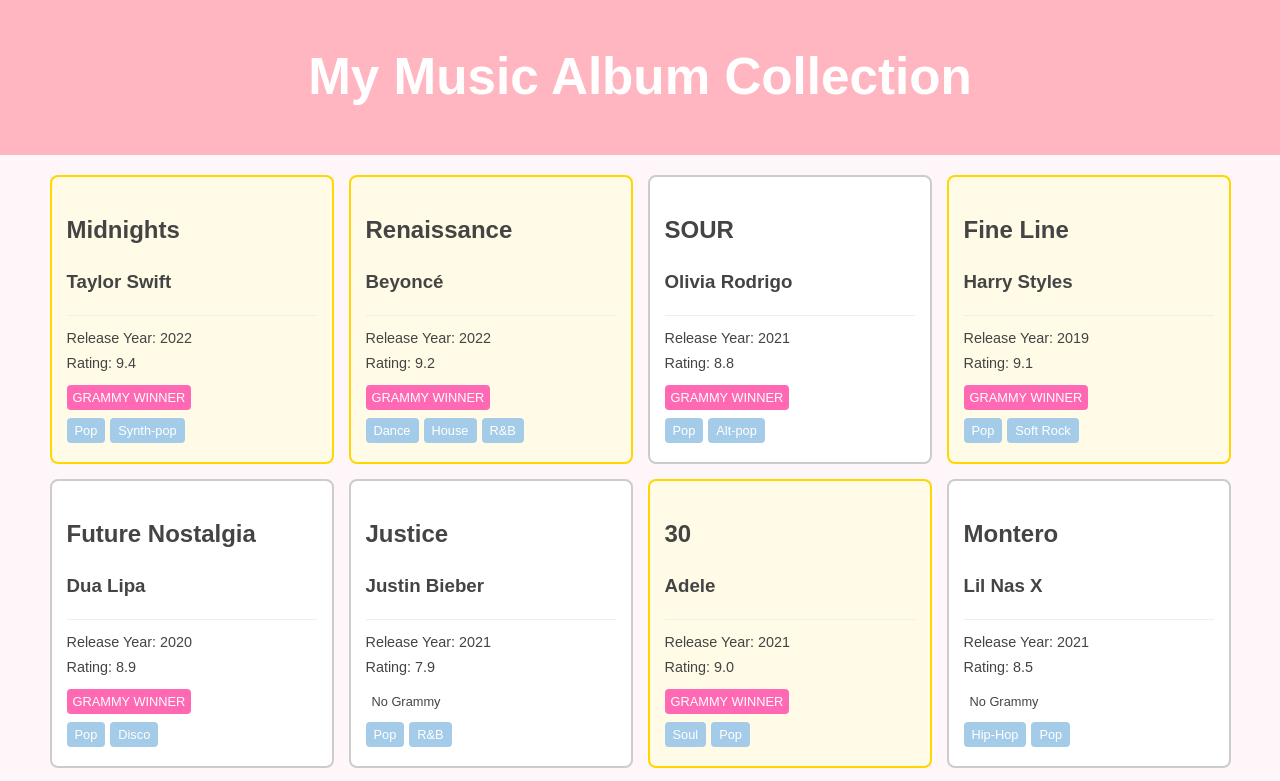
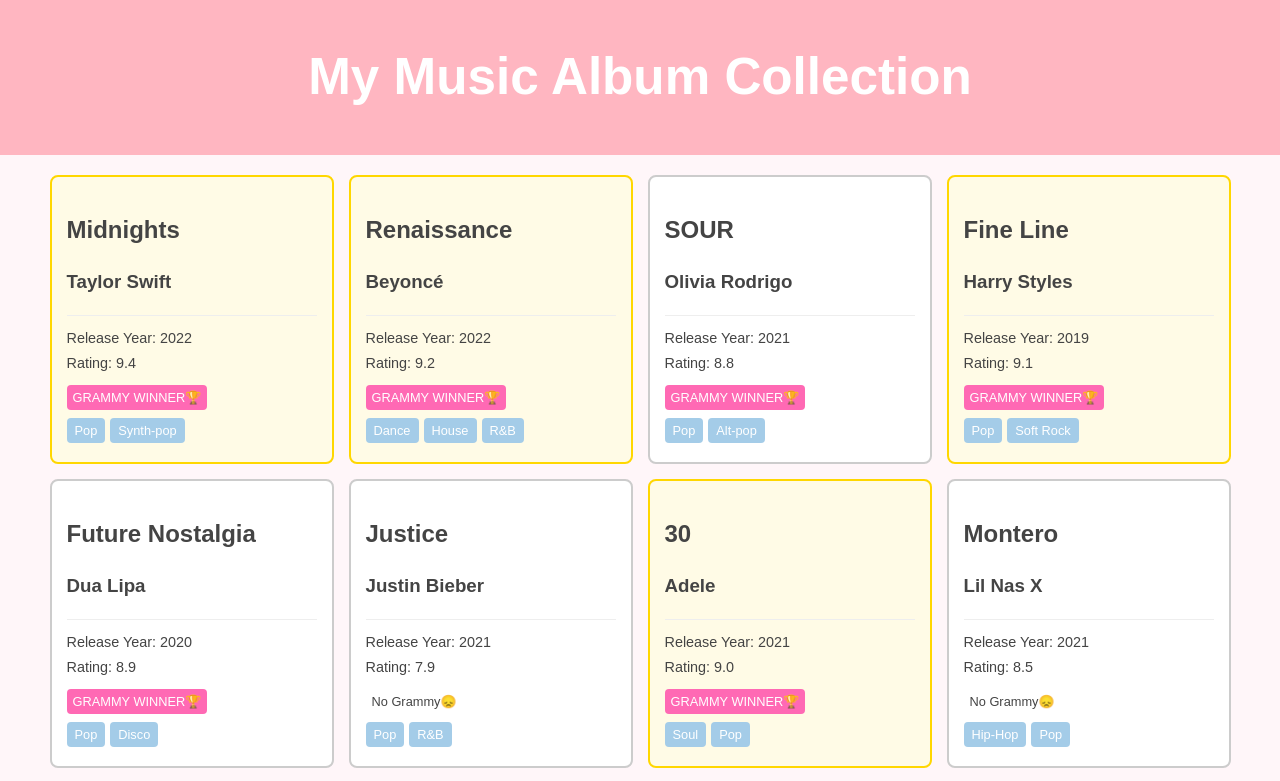
Before and after one commit to beza102/-dynamic-collections, a React app: page / in a window 1280 px wide. Shown: the top 781 px of the page. Built offline with nearby package versions, Linux system fonts and the light colour scheme; the HTML template or start-up script is replaced by a standard one.

Commit message:
made change on my css

```diff
--- a/src/App.jsx
+++ b/src/App.jsx
@@ -12,6 +12,7 @@
     <Header />
     <main className="album-collection">
       {albumsData.map((album, index) =>(
+        //prop
         <AlbumCard
           key={index}
           album={album}
--- a/src/components/AlbumCard.jsx
+++ b/src/components/AlbumCard.jsx
@@ -6,7 +6,6 @@
 
   let cardClassName = "album-card";
   //conditional
-
   if (album.rating >= 9.0) {
     cardClassName += " high-rating";
   }
@@ -17,6 +16,7 @@
       <h3>{album.artist}</h3>
 
       <AlbumDetails
+      //prop
         year={album.year}
         rating={album.rating}
         isGrammyWinner={album.isGrammyWinner}
--- a/src/components/AlbumDetails.jsx
+++ b/src/components/AlbumDetails.jsx
@@ -6,9 +6,9 @@
 
    //conditional rendering for grammy badge
    if(isGrammyWinner){
-    grammyBadge =<span className="badge grammy-badge">GRAMMY WINNER</span>
+    grammyBadge =<span className="badge grammy-badge">GRAMMY WINNER🏆</span>
    }else{
-    grammyBadge =<span className="badge">No Grammy</span>
+    grammyBadge =<span className="badge">No Grammy😞</span>
    }
 
    //edge case for missing year
@@ -26,6 +26,7 @@
    }
 
 
+
     return(
         <div className="album-details">
             <p>Release Year: {displayYear}</p>
--- a/src/data/albumData.js
+++ b/src/data/albumData.js
@@ -5,7 +5,8 @@
     year: 2022,
     isGrammyWinner: true,
     genres: ["Pop", "Synth-pop"],
-    rating: 9.4
+    rating: 9.4,
+    link:"https://open.spotify.com/album/151w1FgRZfnKZA9FEcg9Z3?si=xbrDdVpdQ-eYr5tWpoOSQQ"
   },
   {
     title: "Renaissance",
@@ -14,6 +15,7 @@
     isGrammyWinner: true,
     genres: ["Dance", "House", "R&B"],
     rating: 9.2
+
   },
   {
     title: "SOUR",
```
